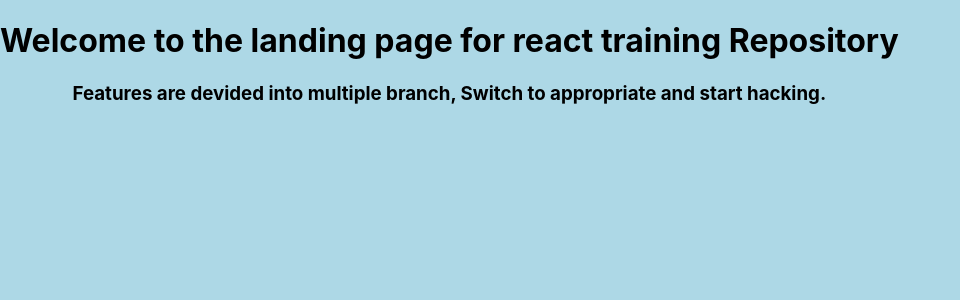
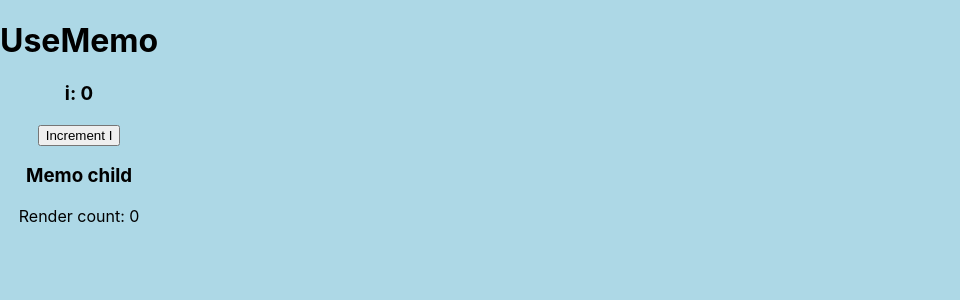
Before and after one commit to RAHULRAJSONU/react-examples, a React (Create React App) app: page / in a window 1280 px wide. Shown: the top 300 px of the page, without its empty margins (0-960 px from the left). Built offline with nearby package versions, Linux system fonts and the light colour scheme.

Commit message:
useMemo hooks example added.

```diff
--- a/src/App.js
+++ b/src/App.js
@@ -1,10 +1,18 @@
-import React from 'react';
+import React,{ useState, useMemo } from 'react';
+import Child from './components/child';
 
 const App = props => {
+    const [i, setI]=useState(0);
+    const memoChild = useMemo(()=>{
+        return <Child></Child>
+    },[i])
     return(
         <>
-            <h1>Welcome to the landing page for react training Repository</h1>
-            <h3>Features are devided into multiple branch, Switch to appropriate and start hacking.</h3>
+            <h1>UseMemo</h1>
+            <h3>i: {i}</h3>
+            <button onClick={()=>setI(i+1)}>Increment I</button>
+            <h3>Memo child</h3>
+            {memoChild}
         </>
     )
 }
--- /dev/null
+++ b/src/components/child.js
@@ -0,0 +1,12 @@
+import React,{useEffect} from 'react';
+let renderCount = 0;
+const Child=props=>{
+    useEffect(()=>{
+        renderCount++;
+    });
+    return(
+        <div>Render count: {renderCount}</div>
+    )
+}
+
+export default Child;
```
